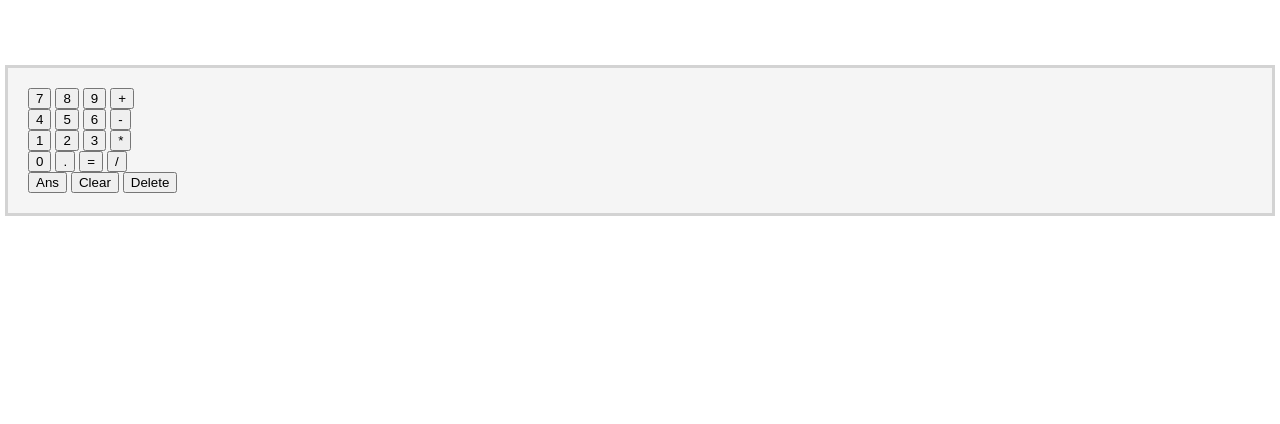
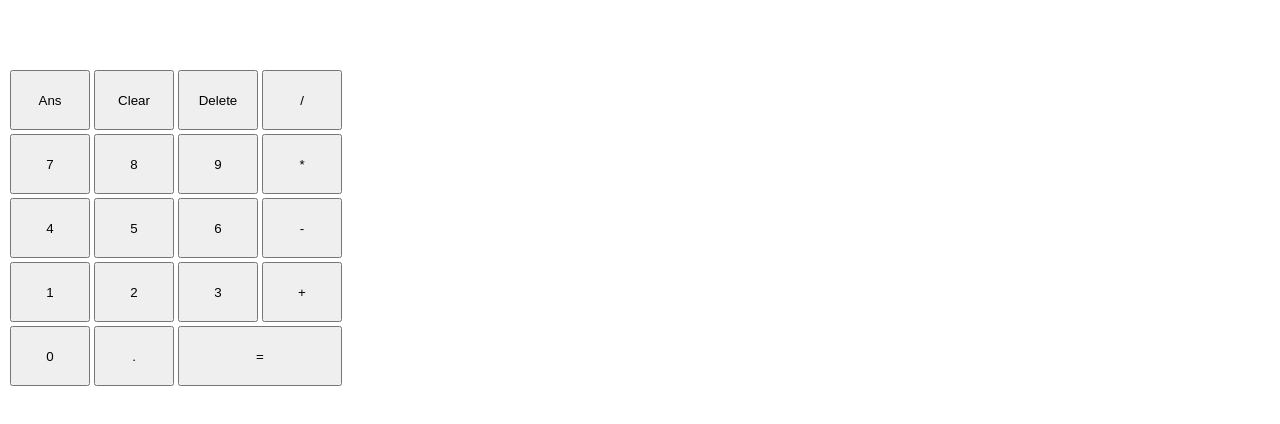
Before and after one commit to DylanM3/odin-calculator, a plain HTML site: page index.html in a window 1280 px wide. Drawn offline with Linux system fonts and the light colour scheme.

Commit message:
FEAT: updated layout

```diff
--- a/index.html
+++ b/index.html
@@ -12,42 +12,35 @@
     </div>
     <div id="btn-container">
         <div id="num-btn-container">
-            <div id="row-1">
+            <div class="row" id="row-0">
+                <button id="ansBtn"> Ans </button>
+                <button id="clearBtn"> Clear </button>
+                <button id="delBtn"> Delete </button>
+                <button class="operator"> / </button>
+            </div>
+            <div class="row" id="row-1">
                 <button class="digit"> 7 </button>
                 <button class="digit"> 8 </button>
                 <button class="digit"> 9 </button>
-                <button class="operator"> + </button>
+                <button class="operator"> * </button>
             </div>
-            <div id="row-2">
+            <div class="row" id="row-2">
                 <button class="digit"> 4 </button>
                 <button class="digit"> 5 </button>
                 <button class="digit"> 6 </button>
                 <button class="operator"> - </button>
             </div>
-            <div id="row-3">
+            <div class="row" id="row-3">
                 <button class="digit"> 1 </button>
                 <button class="digit"> 2 </button>
                 <button class="digit"> 3 </button>
-                <button class="operator"> * </button>
+                <button class="operator"> + </button>
             </div>
-            <div id="row4">
+            <div class="row" id="row4">
                 <button class="digit"> 0 </button>
                 <button class="digit"> . </button>
                 <button id="equalsBtn"> = </button>
-                <button class="operator"> / </button>
             </div>
-            <div id="row-5">
-                <button id="ansBtn"> Ans </button>
-                <button id="clearBtn"> Clear </button>
-                <button id="delBtn"> Delete </button>
-            </div>
-        </div>
-        <div id="operator-btn-container">
-
-
-
-        </div>
-        <div id="misc-btn-container">
         </div>
     </div>
 </body>
--- a/styles.css
+++ b/styles.css
@@ -1,12 +1,21 @@
+.row {
+    display: flex;
+}
+
 #screen-container {
     display: flex;
     align-items: center;
     min-height: 60px;
 }
 
-#btn-container {
-    display: flex;
-    padding: 20px;
-    background-color: whitesmoke;
-    outline : 3px solid lightgray;
+button {
+    box-sizing: border-box;
+    padding: 10px;
+    width: 80px;
+    height: 60px;
+    margin: 2px;
 }
+
+#equalsBtn {
+    width: 164px;
+}
```
